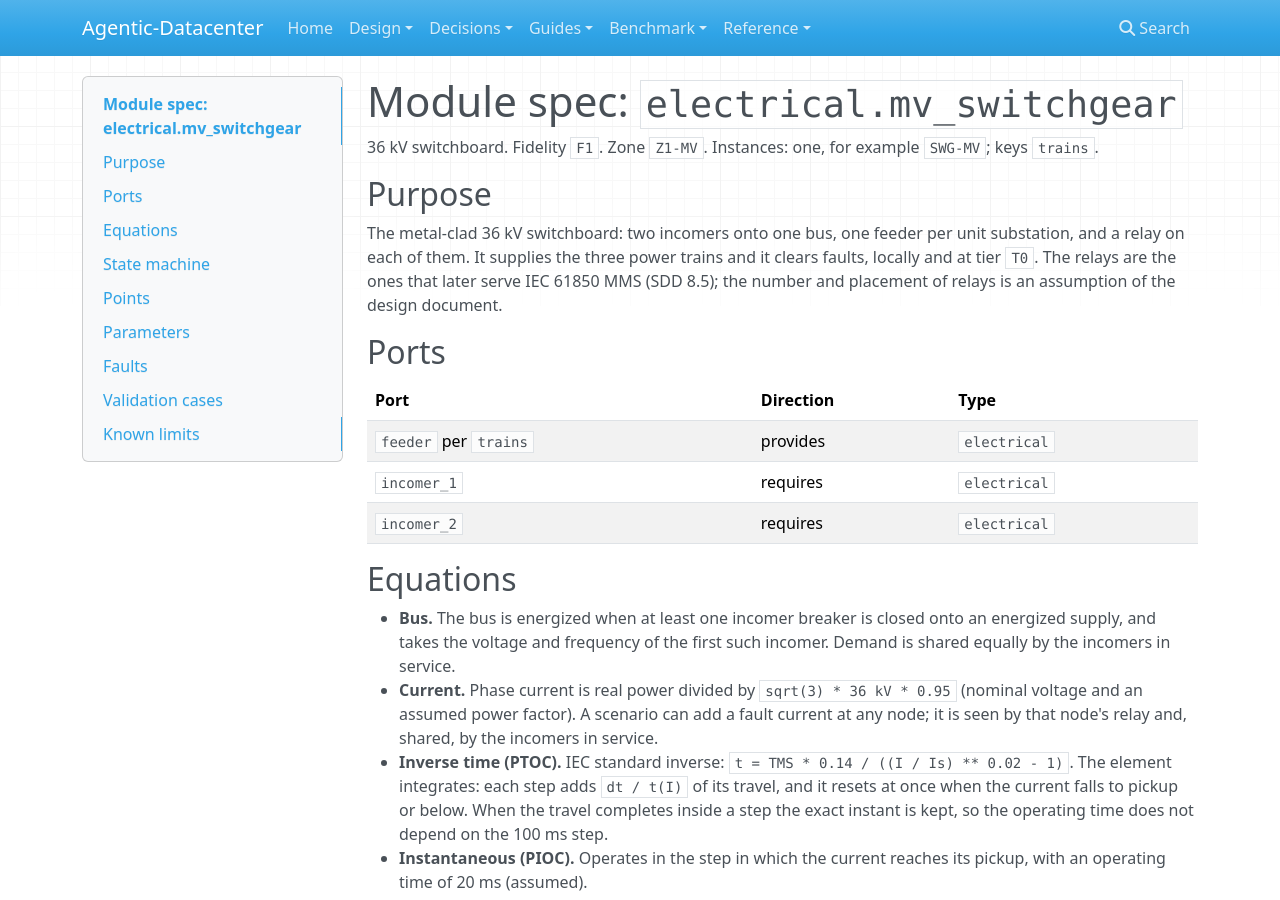
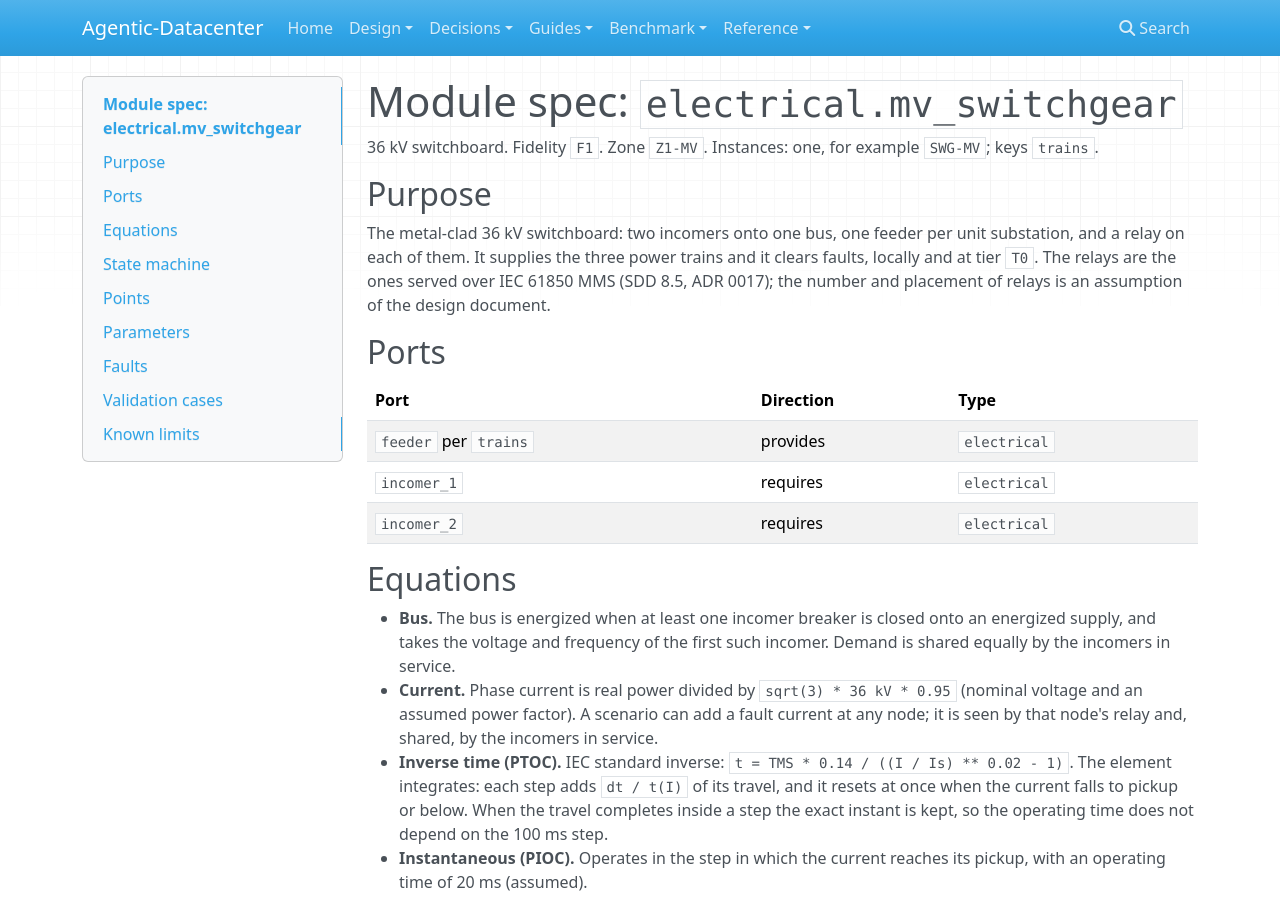
Before and after one commit to agentic-datacenter/agentic-datacenter, an MkDocs documentation site: the page built from docs/design/modules/electrical.mv_switchgear.md, in a window 1280 px wide and 900 px high. Built offline with MkDocs 1.6.1, drawn with Linux system fonts in a browser that asks for light colours; nearby versions of some CDN libraries; some of the changed text lies outside the part shown.

Commit message:
Say why the pin tags carry the former name, and remove the last stage wording
The tags in REMORA_PIN are named dcsim-pin-<date>. Section 5.2 of the design document now says the prefix is the project's working name before Agentic-Datacenter, and that the tags are in the REMORA repository. REMORA_PIN and the lock are not touched.

The library table and the pin-bump rule of the design document, the switchgear module spec and a comment in pyproject.toml spoke of stages that are done. They now say what is the case: which ADR pinned each library, that the relays are served over IEC 61850 MMS, and that the remora.sdk limit is checked by a test.

```diff
--- a/docs/design/modules/electrical.mv_switchgear.md
+++ b/docs/design/modules/electrical.mv_switchgear.md
@@ -4,7 +4,7 @@
 
 ## Purpose
 
-The metal-clad 36 kV switchboard: two incomers onto one bus, one feeder per unit substation, and a relay on each of them. It supplies the three power trains and it clears faults, locally and at tier `T0`. The relays are the ones that later serve IEC 61850 MMS (SDD 8.5); the number and placement of relays is an assumption of the design document.
+The metal-clad 36 kV switchboard: two incomers onto one bus, one feeder per unit substation, and a relay on each of them. It supplies the three power trains and it clears faults, locally and at tier `T0`. The relays are the ones served over IEC 61850 MMS (SDD 8.5, ADR 0017); the number and placement of relays is an assumption of the design document.
 
 ## Ports
 
@@ -62,4 +62,4 @@ The curve is compared with its closed form, which is what `F1` asks for. Compari
 - A fault current is a number set by the scenario. There is no network model that would derive it from source impedance, and it does not depress the bus voltage.
 - The two incomers run in parallel onto one bus. There is no bus section breaker and no incomer transfer scheme.
 - No breaker-failure protection: if a feeder breaker did not open, only the slower incomer elements would clear the fault. Feeder breakers have no stuck-breaker fault to exercise that.
-- The relays do not yet serve any protocol; that is Stage 6.
+- The module serves no protocol itself. Its relays are served over IEC 61850 MMS by the package `agentic-datacenter-iec61850`, on Linux only (ADR 0017).
--- a/pyproject.toml
+++ b/pyproject.toml
@@ -178,8 +178,9 @@ markers = [
 #
 # Run with all groups installed: uv run --all-groups lint-imports
 #
-# Not expressible until the code exists, and added in the stage that creates it:
-#   - agentic_datacenter_remora limited to remora.sdk (ADC-PIN-005), Stage 8
+# Not expressed as a contract here:
+#   - agentic_datacenter_remora limited to remora.sdk (ADC-PIN-005). A test in
+#     packages/agentic-datacenter-remora/tests/test_binding.py checks it.
 # ---------------------------------------------------------------------------
 [tool.importlinter]
 root_packages = [
```
Also changed, not shown: docs/design/SDD-ADC-001.md (+7 -7 lines).
